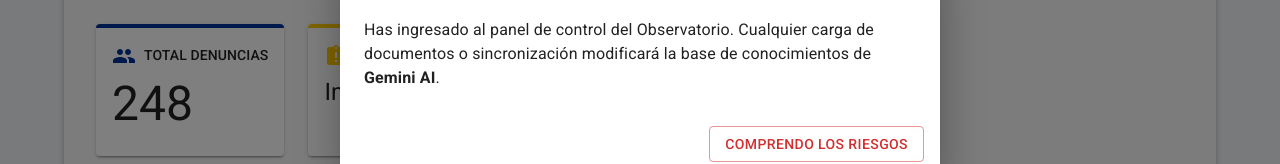
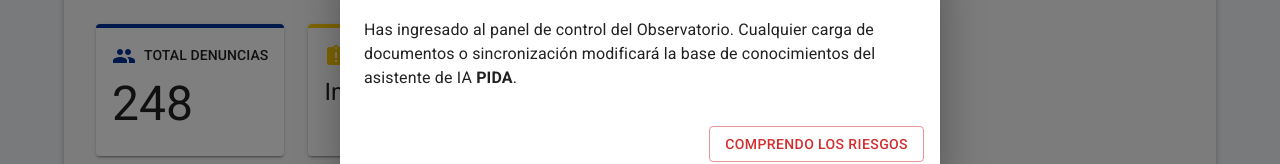
Before and after one commit to iiresodh-cr/Observatorio-laboral-frontend, a React (Vite) app: page /admin in a window 1280 px wide. Shown: the part 334-498 px from the top of the page. Built offline with nearby package versions, Linux system fonts and the light colour scheme.

Commit message:
Cambio de texto a PIDA

```diff
--- a/src/pages/Admin.jsx
+++ b/src/pages/Admin.jsx
@@ -81,7 +81,7 @@
         <DialogContent>
           <Typography variant="body1">
             Has ingresado al panel de control del Observatorio.
-            Cualquier carga de documentos o sincronización modificará la base de conocimientos de <strong>Gemini AI</strong>.
+            Cualquier carga de documentos o sincronización modificará la base de conocimientos del asistente de IA <strong>PIDA</strong>.
           </Typography>
         </DialogContent>
         <DialogActions sx={{ p: 2 }}>
```
